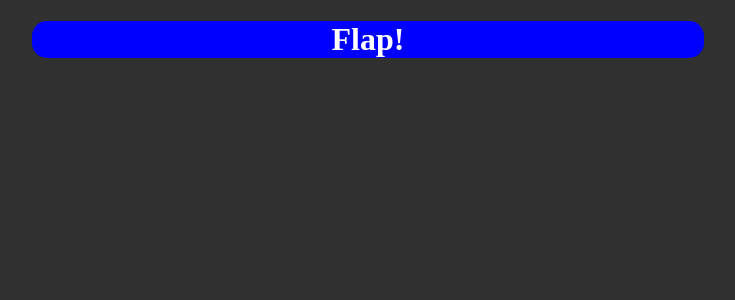
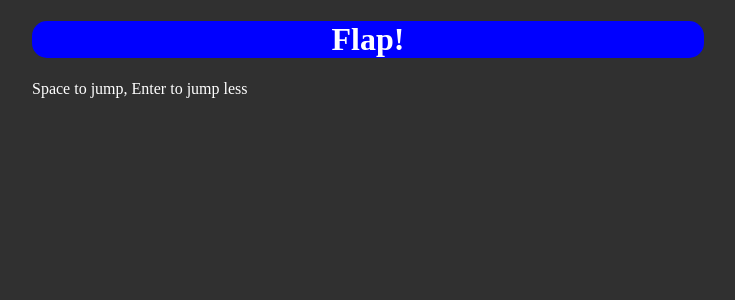
Before and after one commit to PoolloverNathan/grace-cooking, a Jekyll site: the page built from flap.html, in a window 1280 px wide. Shown: the top 300 px of the page, without its empty margins (272-1007 px from the left). Built offline with Jekyll 4.4.1, drawn with Linux system fonts in a browser that asks for light colours; part of the change alters nothing that is shown.

Commit message:
p in the urinal

```diff
--- a/flap.html
+++ b/flap.html
@@ -1,6 +1,7 @@
 ---
 hidden: true
 title: Flap!
+published: true
 ---
 <script>
 
@@ -21,7 +22,7 @@ var myGameArea = {
         this.canvas.width = 480;
         this.canvas.height = 270;
         this.context = this.canvas.getContext("2d");
-        document.body.insertAfter(this.canvas, document.body.childNodes[0]);
+        document.body.insertBefore(this.canvas, document.getElementById("canvasBefore"));
         this.frameNo = 0;
         this.interval = setInterval(updateGameArea, 20);
         },
@@ -125,3 +126,4 @@ function accelerate(n) {
     myGamePiece.gravity = n;
 }
 </script>
+<p id="canvasBefore">Space to jump, Enter to jump less</p>
```
